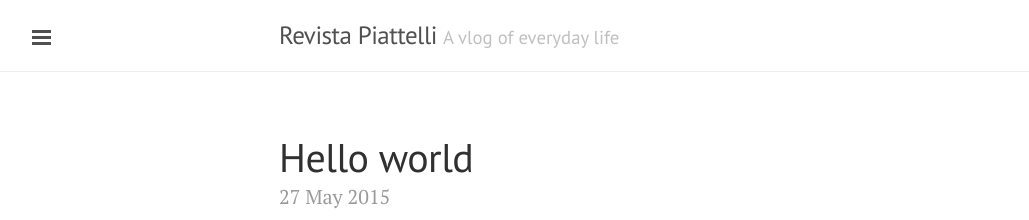
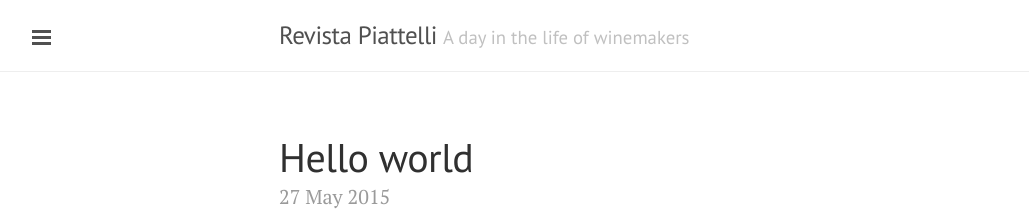
Before and after one commit to revistapiattelli/revistapiattelli.github.io, a Jekyll site: the page built from index.html, in a window 1280 px wide. Shown: the top 220 px of the page, without its empty margins (1-1030 px from the left). Built offline with Jekyll 4.4.1, drawn with Linux system fonts in a browser that asks for light colours; the list of posts is cut into pages by our own code.

Commit message:
Update _config.yml

```diff
--- a/_config.yml
+++ b/_config.yml
@@ -3,6 +3,6 @@ pygments: true
 markdown: kramdown
 url: http://revistapiattelli.github.io
 title: Revista Piattelli
-tagline: A vlog of everyday life
-description: My awesome new site
+tagline: A day in the life of winemakers
+description: we love what we do so you can too
 paginate: 20
```
